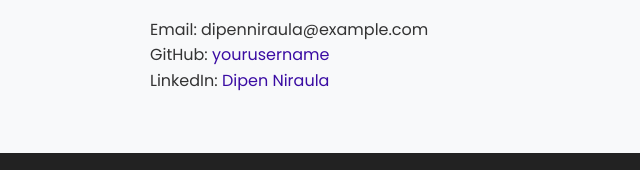
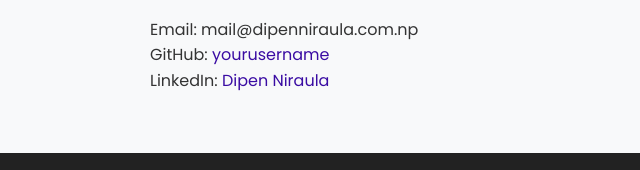
Before and after one commit to Dee-Pen/dipen_portfolio, a plain HTML site: page index.html in a window 1280 px wide. Both pictures are taken after a click on the link "Contact". Shown: the part 193-363 px from the top of the page, 10-650 px from the left. Drawn offline with Linux system fonts and the light colour scheme.

Commit message:
Update index.html

```diff
--- a/index.html
+++ b/index.html
@@ -67,7 +67,7 @@
   <!-- ===== CONTACT SECTION ===== -->
   <section id="contact" class="section hidden">
     <h2>Contact Me</h2>
-    <p>Email: dipenniraula@example.com</p>
+    <p>Email: mail@dipenniraula.com.np</p>
     <p>GitHub: <a href="https://github.com/yourusername" target="_blank">yourusername</a></p>
     <p>LinkedIn: <a href="https://linkedin.com/in/yourlinkedin" target="_blank">Dipen Niraula</a></p>
   </section>
```
